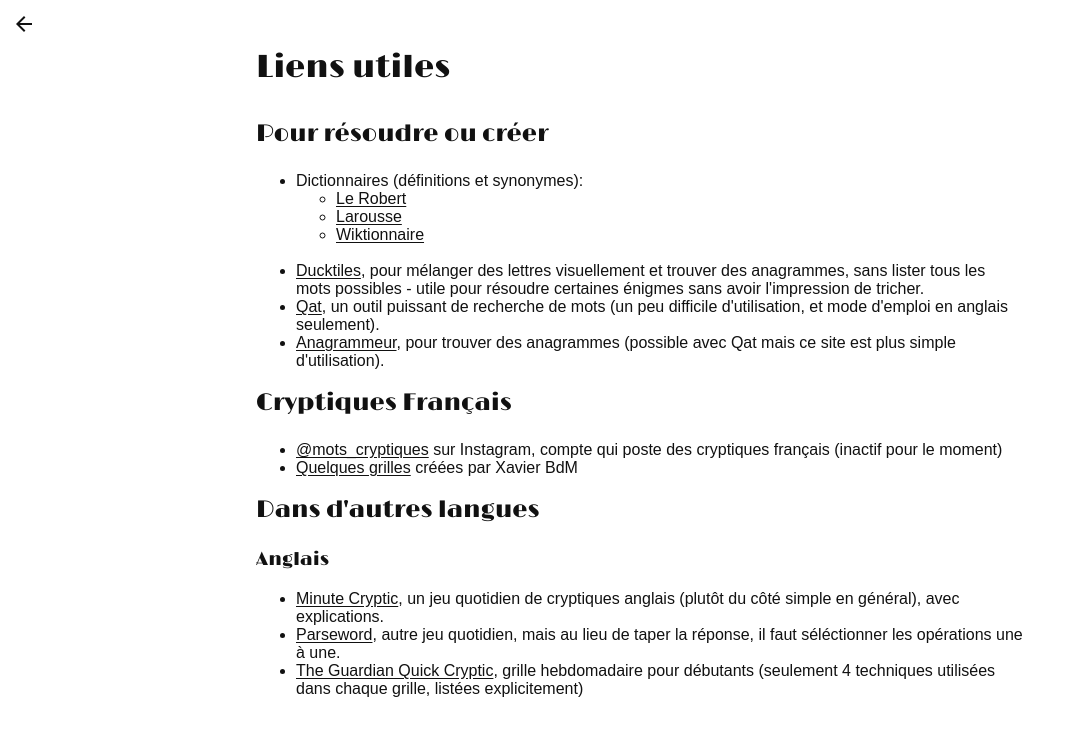
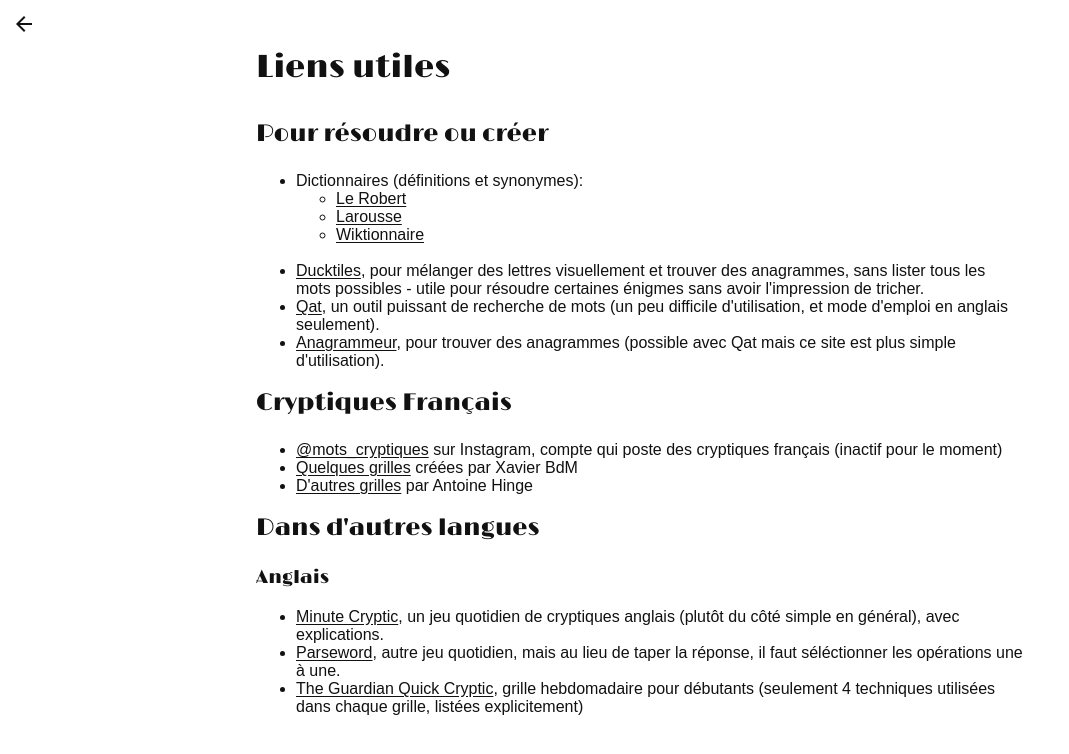
Before and after one commit to BaliBalo/cryptiques, a Nuxt app: page /outils in a window 1280 px wide. Shown: the top 754 px of the page, without its empty margins (0-1069 px from the left). Built offline with nearby package versions, Linux system fonts and the light colour scheme; a web font is replaced by a local one.

Commit message:
Add extra link to more french grids

```diff
--- a/app/pages/outils.vue
+++ b/app/pages/outils.vue
@@ -38,6 +38,9 @@
 			<li>
 				<a href="https://xavierbdm.fr/mots-croises-cryptiques/" target="_blank" rel="noopener noreferrer">Quelques grilles</a> créées par Xavier BdM
 			</li>
+			<li>
+				<a href="https://casevide.fr/grilles/archives/?crossword_type=1" target="_blank" rel="noopener noreferrer">D'autres grilles</a> par Antoine Hinge
+			</li>
 		</ul>
 		<h2>Dans d'autres langues</h2>
 		<h3>Anglais</h3>
```
